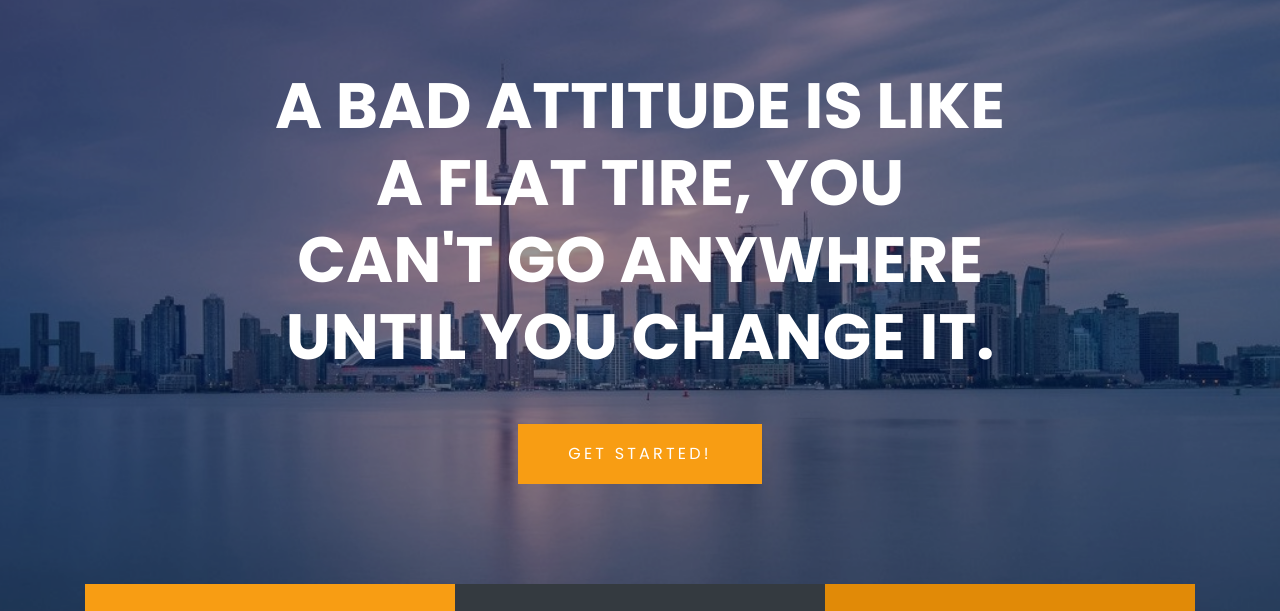
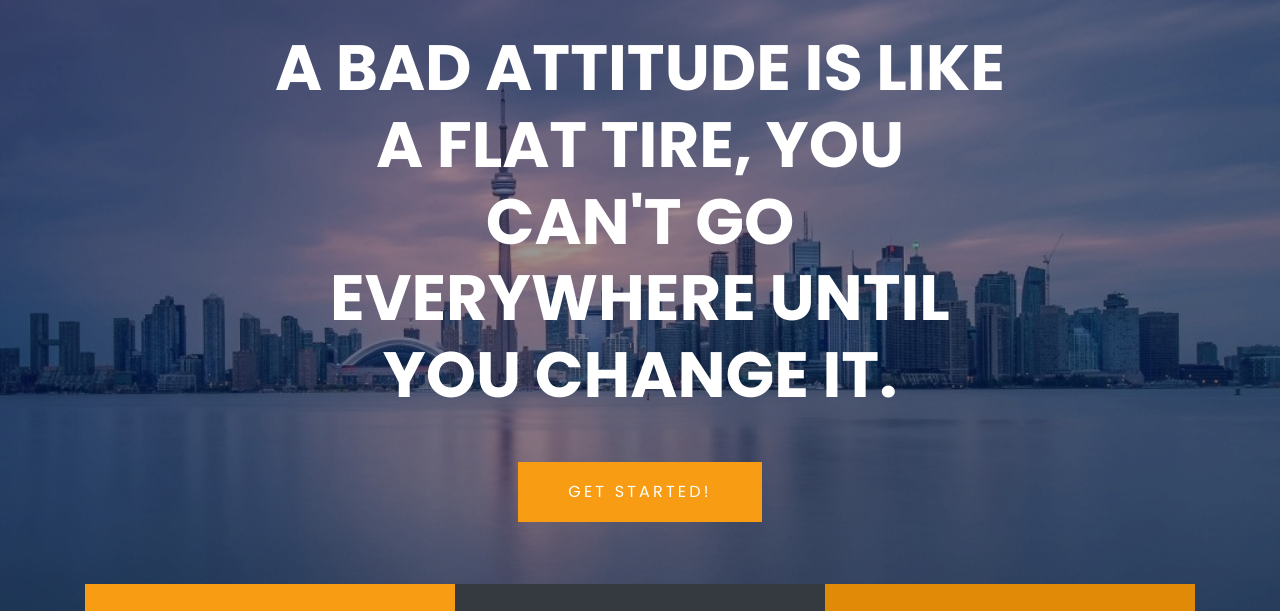
Before and after one commit to tronnotire/tronno.github.io, a plain HTML site: page index.html in a window 1280 px wide. Shown: the part 116-727 px from the top of the page. Drawn offline with Linux system fonts and the light colour scheme; files whose address does not match are found by name; a web font is replaced by a local one.

Commit message:
Update index.html

```diff
--- a/index.html
+++ b/index.html
@@ -88,7 +88,7 @@
           <div class="col-md-8" data-aos="fade-up" data-aos-delay="400">
 
 
-            <h1 class="text-white font-weight-light mb-5 text-uppercase font-weight-bold">A bad attitude is like a flat tire, you can't go anywhere until you change it.</h1>
+            <h1 class="text-white font-weight-light mb-5 text-uppercase font-weight-bold">A bad attitude is like a flat tire, you can't go everywhere until you change it.</h1>
             <p><a href="#" class="btn btn-primary py-3 px-5 text-white">Get Started!</a></p>
 
           </div>
```
